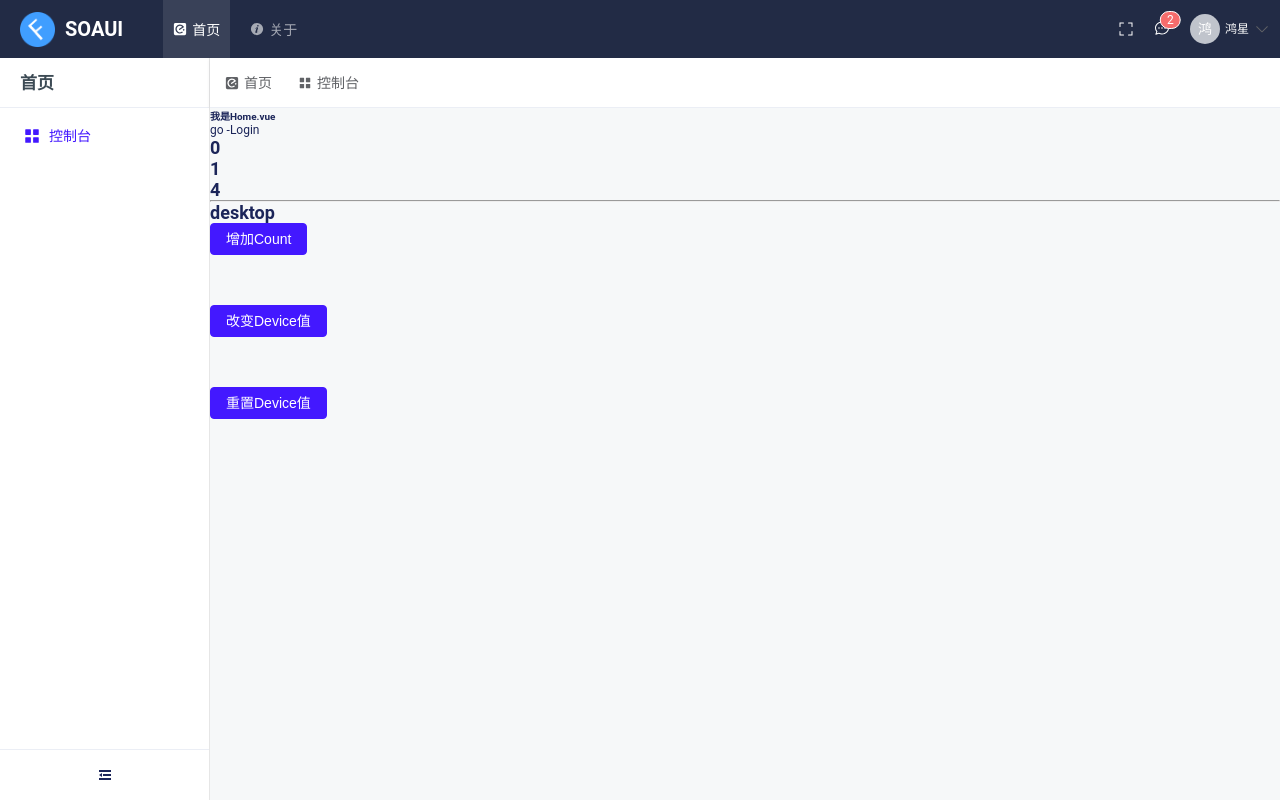
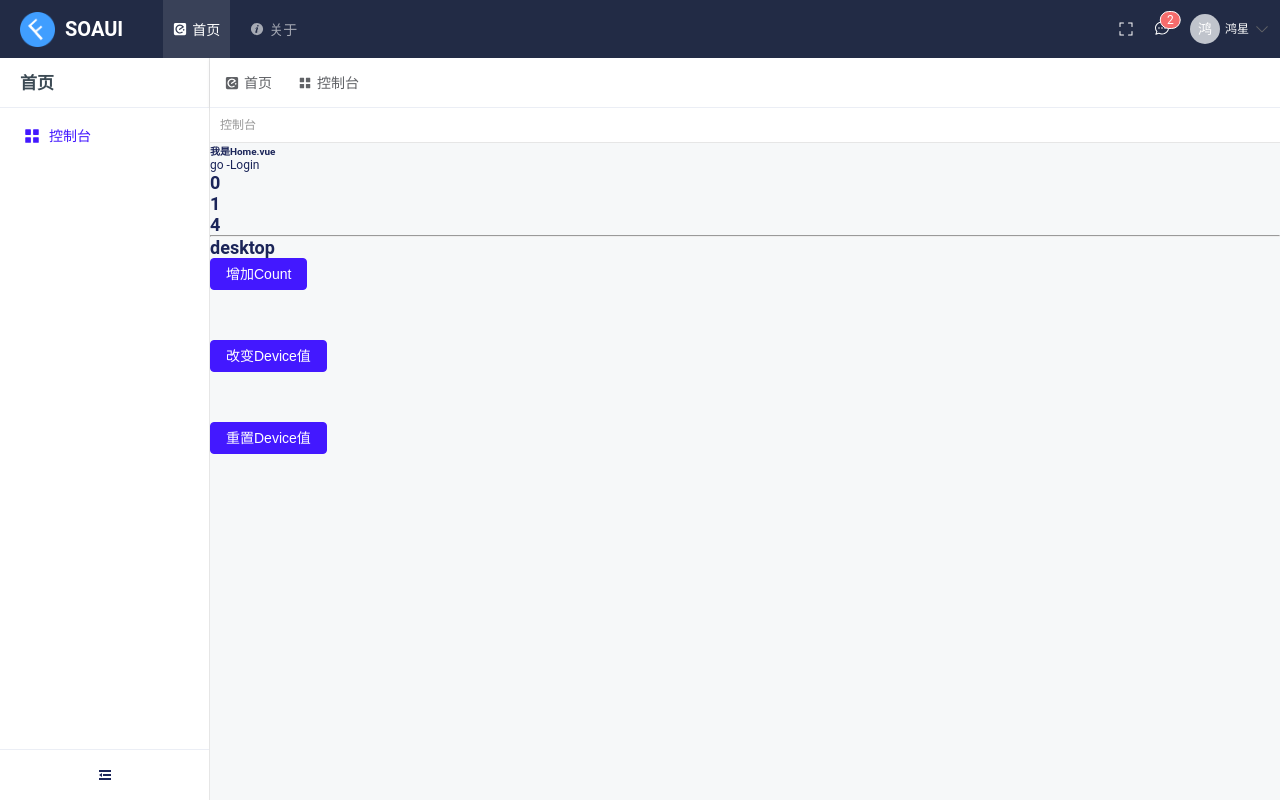
Before and after one commit to feiyit/soaui, a Vue app: page /login in a window 1280 px wide. Both pictures are taken after a click on the button "登 录". Built offline with nearby package versions, Linux system fonts and the light colour scheme; the HTML template or start-up script is replaced by a standard one.

Commit message:
完成tags 0804

```diff
--- a/src/layout/components/tags.vue
+++ b/src/layout/components/tags.vue
@@ -1,6 +1,6 @@
 <template>
   <div class="adminui-tags">
-    <ul ref="tags">
+    <ul ref="tagRefs">
       <li
         v-for="tag in tagList"
         v-bind:key="tag"
@@ -13,7 +13,7 @@
             v-if="!tag.meta.affix"
             @click.prevent.stop="closeSelectedTag(tag)"
           >
-            <el-icon-close />
+            <Close />
           </el-icon>
         </router-link>
       </li>
@@ -28,7 +28,7 @@
       id="contextmenu"
     >
       <li @click="refreshTab()">
-        <el-icon><el-icon-refresh /></el-icon>
+        <el-icon><Refresh /></el-icon>
         刷新
       </li>
       <hr />
@@ -36,37 +36,48 @@
         @click="closeTabs()"
         :class="contextMenuItem.meta.affix ? 'disabled' : ''"
       >
-        <el-icon><el-icon-close /></el-icon>
+        <el-icon><Close /></el-icon>
         关闭标签
       </li>
       <li @click="closeOtherTabs()">
-        <el-icon><el-icon-folder-delete /></el-icon>
+        <el-icon><FolderDelete /></el-icon>
         关闭其他标签
       </li>
       <hr />
       <li @click="maximize()">
-        <el-icon><el-icon-full-screen /></el-icon>
+        <el-icon><FullScreen /></el-icon>
         最大化
       </li>
       <li @click="openWindow()">
-        <el-icon><el-icon-copy-document /></el-icon>
+        <el-icon><CopyDocument /></el-icon>
         在新的窗口中打开
       </li>
     </ul>
   </transition>
 </template>
 <script lang="ts" setup>
-  import { ref } from "vue";
+  import { ref, onMounted, watch,nextTick } from "vue";
   import { useRoute, useRouter } from "vue-router";
+  import { useViewTagsStore } from "@/store/modules/viewTags";
+  import { useKeepAliveStore } from "@/store/modules/keepAlive";
+  import { useIframeStore } from "@/store/modules/iframe";
+  import dynamicRouter from "@/router/dynamic";
   const route = useRoute();
   const router = useRouter();
+  const viewTagsStore = useViewTagsStore();
+  const keepAliveStore = useKeepAliveStore();
+  const iframeStore = useIframeStore();
 
   const tagList = ref([]);
+  tagList.value=viewTagsStore.viewTags;
   const contextMenuVisible = ref(false);
   const contextMenuItem = ref(null);
   const left = ref(0);
   const top = ref(0);
   const tipDisplayed = ref(false);
+  const tagRefs = ref<any>(null);
+  const fullPath = ref(String);
+  fullPath.value = router.currentRoute.value.fullPath;
 
   //查找树
   const treeFind = (tree, func) => {
@@ -79,22 +90,25 @@
     }
     return null;
   };
+  //增加tag
   const addViewTags = (route) => {
     if (route.name && !route.meta.fullpage) {
-      this.$store.commit("pushViewTags", route);
-      this.$store.commit("pushKeepLive", route.name);
+      viewTagsStore.pushViewTags(route);
+      keepAliveStore.pushKeepLive(route.name);
     }
   };
+  //高亮tag
   const isActive = (route) => {
-    return route.fullPath === router.currentRoute.value.fullPath;
+    return route.fullPath === fullPath;
   };
+  //关闭tag
   const closeSelectedTag = (tag, autoPushLatestView = true) => {
     const nowTagIndex = tagList.value.findIndex(
       (item) => item.fullPath == tag.fullPath
     );
-    this.$store.commit("removeViewTags", tag);
-    this.$store.commit("removeIframeList", tag);
-    this.$store.commit("removeKeepLive", tag.name);
+    viewTagsStore.removeViewTags(tag);
+    iframeStore.removeIframeList(tag);
+    keepAliveStore.removeKeepLive(tag.name);
     if (autoPushLatestView && isActive(tag)) {
       const leftView = tagList.value[nowTagIndex - 1];
       if (leftView) {
@@ -104,10 +118,141 @@
       }
     }
   };
+  //tag右键
+  const openContextMenu = (e, tag) => {
+    contextMenuItem.value = tag;
+    contextMenuVisible.value = true;
+    left.value = e.clientX + 1;
+    top.value = e.clientY + 1;
+
+    //FIX 右键菜单边缘化位置处理
+    nextTick(() => {
+      let sp = document.getElementById("contextmenu");
+      if (document.body.offsetWidth - e.clientX < sp.offsetWidth) {
+        left.value = document.body.offsetWidth - sp.offsetWidth + 1;
+        top.value = e.clientY + 1;
+      }
+    });
+  };
   const closeMenu = () => {
     contextMenuItem.value = null;
     contextMenuVisible.value = false;
   };
+  //TAB 刷新
+  const refreshTab = () => {
+    contextMenuVisible.value = false;
+    const nowTag = contextMenuItem.value;
+    //判断是否当前路由，否的话跳转
+    if (fullPath !== nowTag.fullPath) {
+      router.push({ path: nowTag.fullPath, query: nowTag.query });
+    }
+    iframeStore.refreshIframe(nowTag);
+    setTimeout(() => {
+      keepAliveStore.removeKeepLive(nowTag.name);
+      keepAliveStore.setRouteShow(false);
+      nextTick(() => {
+        keepAliveStore.pushKeepLive(nowTag.name);
+        keepAliveStore.setRouteShow(true);
+      });
+    }, 0);
+  };
+  //TAB 关闭
+  const closeTabs = () => {
+    var nowTag = contextMenuItem.value;
+    if (!nowTag.meta.affix) {
+      closeSelectedTag(nowTag);
+      contextMenuVisible.value = false;
+    }
+  };
+  //TAB 关闭其他
+  const closeOtherTabs = () => {
+    var nowTag = contextMenuItem.value;
+    //判断是否当前路由，否的话跳转
+    if (fullPath != nowTag.fullPath) {
+      router.push({ path: nowTag.fullPath, query: nowTag.query });
+    }
+    var tags = [...tagList.value];
+    tags.forEach((tag) => {
+      if ((tag.meta && tag.meta.affix) || nowTag.fullPath == tag.fullPath) {
+        return true;
+      } else {
+        closeSelectedTag(tag, false);
+      }
+    });
+    contextMenuVisible.value = false;
+  };
+  //TAB 最大化
+  const maximize = () => {
+    var nowTag = contextMenuItem.value;
+    contextMenuVisible.value = false;
+    //判断是否当前路由，否的话跳转
+    if (fullPath != nowTag.fullPath) {
+      router.push({ path: nowTag.fullPath, query: nowTag.query });
+    }
+    document.getElementById("app").classList.add("main-maximize");
+  };
+  //新窗口打开
+  const openWindow = () => {
+    var nowTag = contextMenuItem.value;
+    var url = nowTag.href || "/";
+    if (!nowTag.meta.affix) {
+      closeSelectedTag(nowTag);
+    }
+    window.open(url);
+    contextMenuVisible.value = false;
+  };
+  //横向滚动
+  const scrollInit = () => {
+    const scrollDiv = tagRefs.value;
+    scrollDiv.addEventListener("mousewheel", handler, false) ||
+      scrollDiv.addEventListener("DOMMouseScroll", handler, false);
+    function handler(event) {
+      const detail = event.wheelDelta || event.detail;
+      //火狐上滚键值-3 下滚键值3，其他内核上滚键值120 下滚键值-120
+      const moveForwardStep = 1;
+      const moveBackStep = -1;
+      let step = 0;
+      if (detail == 3 || (detail < 0 && detail != -3)) {
+        step = moveForwardStep * 50;
+      } else {
+        step = moveBackStep * 50;
+      }
+      scrollDiv.scrollLeft += step;
+    }
+  };
+
+  const init = () => {
+    const dashboardRoute = treeFind(
+      dynamicRouter,
+      (node) => node.path == "/dashboard"
+    );
+    if (dashboardRoute) {
+      dashboardRoute.fullPath = dashboardRoute.path;
+      addViewTags(dashboardRoute);
+      addViewTags(router.currentRoute.value);
+    }
+  };
+
+  watch(
+    route,
+    (e) => {
+      addViewTags(e);
+    },
+    {
+      deep: true,
+    }
+  );
+  watch(contextMenuVisible, (value) => {
+    if (value) {
+      document.body.addEventListener("click", closeMenu);
+    } else {
+      document.body.removeEventListener("click", closeMenu);
+    }
+  });
+  onMounted(() => {
+    scrollInit();
+    init();
+  });
 </script>
 <style>
   .contextmenu {
--- a/src/layout/index.vue
+++ b/src/layout/index.vue
@@ -1,11 +1,12 @@
 <script lang="ts" setup>
   import { ref, computed, nextTick } from "vue";
   import { useRoute, useRouter } from "vue-router";
-  import { useKeepAliveStore } from "../store/modules/keepAlive";
+  import { useKeepAliveStore } from "@/store/modules/keepAlive";
   import dynamicRouter from "@/router/dynamic";
   import userbar from "./components/userbar.vue";
   import navmenu from "./components/navmenu.vue";
   import topbar from './components/topbar.vue';
+  import tags from './components/tags.vue';
 
   const route = useRoute();
   const router = useRouter();
@@ -54,13 +55,9 @@
   };
 
   const showThis = () => {
-    // console.log("breadcrumbs", breadcrumbs.value);
-    console.log("currentRoute", router.currentRoute.value);
-    console.log("route.matched", route.matched);
     pmenu.value = router.currentRoute.value.meta.breadcrumb
       ? router.currentRoute.value.meta.breadcrumb[0]
       : {};
-    console.log("pmenu.value", pmenu.value);
     nextMenu.value = filterUrl(pmenu.value.children);
     nextTick(() => {
       active.value =
@@ -135,7 +132,7 @@
     </div>
     <div class="aminui-body el-container">
       <topbar></topbar>
-      <!-- <Tags></Tags> -->
+      <tags></tags>
       <div class="adminui-main" id="adminui-main">
         <router-view v-slot="{ Component }">
           <keep-alive :include="keepAliveStore.keepLiveRoute">
--- /dev/null
+++ b/src/store/modules/iframe.ts
@@ -0,0 +1,47 @@
+import { ref } from "vue";
+import { defineStore } from "pinia";
+import { type RouteLocationNormalized } from "vue-router";
+export type TagView = Partial<RouteLocationNormalized>;
+export const useIframeStore = defineStore("iframe", () => {
+  const iframeList = ref<TagView[]>([]);
+  const setIframeList = (route: TagView) => {
+    iframeList.value = [];
+    iframeList.value.push(route);
+  };
+  const pushIframeList = (route: TagView) => {
+    let target = iframeList.value.find((item) => item.path === route.path);
+    if (!target) {
+      iframeList.value.push(route);
+    }
+  };
+  const removeIframeList = (route: TagView) => {
+    iframeList.value.forEach((item, index) => {
+      if (item.path === route.path) {
+        iframeList.value.splice(index, 1);
+      }
+    });
+  };
+  const refreshIframe = (route: TagView) => {
+    iframeList.value.forEach((item) => {
+      if (item.path == route.path) {
+        var url = route.meta.url;
+        item.meta.url = "";
+        setTimeout(function () {
+          item.meta.url = url;
+        }, 200);
+      }
+    });
+  };
+  const clearIframeList = () => {
+    iframeList.value = [];
+  };
+
+  return {
+    iframeList,
+    setIframeList,
+    pushIframeList,
+    removeIframeList,
+    refreshIframe,
+    clearIframeList,
+  };
+});
```
Also changed, not shown: src/store/modules/viewTags.ts (+45 -15 lines).
